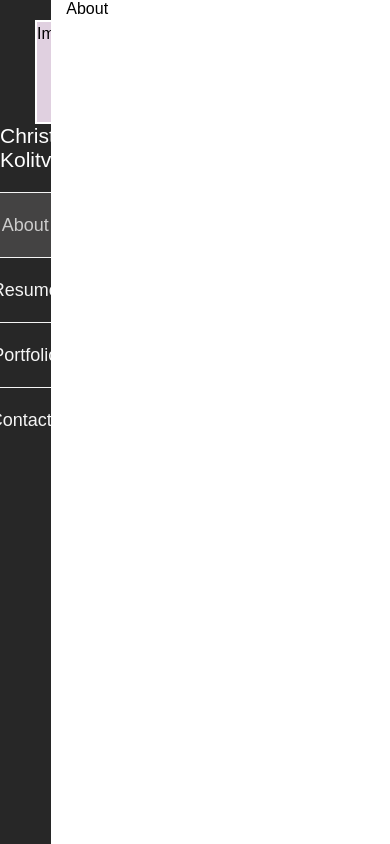
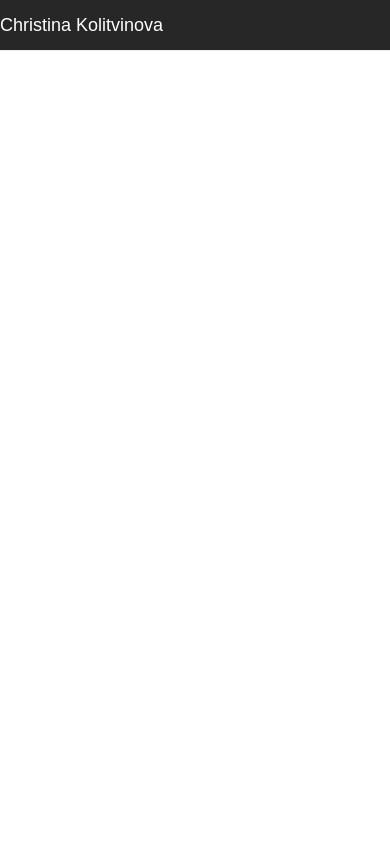
Before and after one commit to kriistenn/resume, a React (Create React App) app: page / in a window 390 px wide. Built offline with nearby package versions, Linux system fonts and the light colour scheme; a web font is replaced by a local one.

Commit message:
adaptiv-mobile-medium

```diff
--- a/src/components/Nav/index.js
+++ b/src/components/Nav/index.js
@@ -2,26 +2,59 @@ import React from 'react'
 import { NavLink } from 'react-router-dom'
 import style from './nav.module.css'
 
-
+const navItems = [
+    {id: 1 , link: '/', text: 'About'},
+    {id: 2 , link: '/resume', text: 'Resume'},
+    {id: 3 , link: '/portfolio', text: 'Portfolio'},
+    {id: 4 , link: '/contacts', text: 'Contacts'}
+]
 
 function Nav() {
-    console.log('style', style)
     return (
-        <div>
-        <div className={style['div-nav']}>
+        <div className={style['mobile-visible']}>
+            <div className={style['div-nav']}>
             <div className={style['photo-name']}>
-            <div className={style.image}>Imge</div>
-            <h1 className={style.name}>Christina Kolitvinova</h1>
-            </div>
-            <div >
-            <NavLink activeClassName={style.activeLink} className={style['nav-icon']} exact to="/">About</NavLink>
-            <NavLink activeClassName={style.activeLink} className={style['nav-icon']} to="/resume">Resume</NavLink>
-            <NavLink activeClassName={style.activeLink} className={style['nav-icon']} to="/portfolio">Portfolio</NavLink>
-            <NavLink activeClassName={style.activeLink} className={style['nav-icon']} to="/contacts">Contacts</NavLink>
-            </div>
+                <div className={style.image}></div>
+                <h1 className={style.name}>Christina Kolitvinova</h1>
+                </div>
+            {
+                navItems.map(item => (
+                <NavLink
+                activeClassName={style.activeLink}
+                className={style['nav-icon']}
+                exact
+                key={item.id}
+                to={item.link}
+                >
+                {item.text}
+                </NavLink>
+                ))
+            }
         </div>
         </div>
     )
 }
 
+
 export default Nav
+
+
+// function Nav() {
+//     console.log('style', style)
+//     return (
+//         <div>
+//         <div className={style['div-nav']}>
+//             <div className={style['photo-name']}>
+//             <div className={style.image}>Imge</div>
+//             <h1 className={style.name}>Christina Kolitvinova</h1>
+//             </div>
+//             <div >
+//             <NavLink activeClassName={style.activeLink} className={style['nav-icon']} exact to="/">About</NavLink>
+//             <NavLink activeClassName={style.activeLink} className={style['nav-icon']} to="/resume">Resume</NavLink>
+//             <NavLink activeClassName={style.activeLink} className={style['nav-icon']} to="/portfolio">Portfolio</NavLink>
+//             <NavLink activeClassName={style.activeLink} className={style['nav-icon']} to="/contacts">Contacts</NavLink>
+//             </div>
+//         </div>
+//         </div>
+//     )
+// }
--- a/src/components/Nav/nav.module.css
+++ b/src/components/Nav/nav.module.css
@@ -1,5 +1,5 @@
 .div-nav {
-    background-color: rgb(39, 39, 39);
+    background-color: var(--color-nav-bg);
     width: 13%;
     height: 100vh;
     line-height: 1.5em;
@@ -9,7 +9,7 @@
 }
 
 .nav-icon {
-    color: whitesmoke;
+    color: var(--color-white-smoke);
     font-size: 18px;
     font-weight: 500;
     text-decoration: none;
@@ -17,28 +17,72 @@
     justify-content: center;
     align-items: center;
     padding: 20px;
-    border-top: whitesmoke solid 1px;
+    border-top: var(--color-border) solid 1px;
 }
 
 .activeLink {
     color: #ccc;
-    background-color: #444343;
+    background-color: var(--color-gren-white);
     text-decoration: none;
+    border-right: 5px solid var(--color-border);
 }
 
 .image {
-    width: 100px;
-    height: 100px;
-    background-color: #e0d0e0;
-    border: 2px solid white;
-    margin: 20px 0px 0px 35px;
+    height: 100%;
+    border: 2px solid var(--color-border);
+    max-width: 80px;
+    text-align: center;
+    margin: 25px auto 10px;
 }
 
+img{
+    max-width: 100%;
+    height: auto;
+    vertical-align: bottom;
+}
+h1{
+    font-size: 20px;
+    font-weight: 400;
+    line-height: 1.2em;
+    margin: 0;
+}
 .name {
-    font-size: 21px;
-    color: white;
-    margin: 0;
+    color: var(--color-white);
     font-weight: 500;
     text-align: center;
     margin: 0 0 20px 0;
+    margin: 0;
+    height: 100%;
+    line-height: 1.2em;
 }
+
+.mobile-icon {
+    display: none;
+}
+
+@media only screen and (max-width: 991px) {
+    .div-nav {
+        position: fixed;
+        width: 100%;
+        height: 50px;
+        border-bottom: 1px solid #eee;
+        background-color: var(--color-nav-bg);
+        z-index: 1000;
+    }
+    .mobile-visible {
+        display: block;
+        visibility: visible;
+    }
+    .name {
+        display: inline-block;
+        font-size: 18px;
+        font-weight: 400;
+        margin: 0;
+
+        line-height: 50px;
+    }
+    .image {
+        display: none;
+    }
+
+}
--- a/src/index.css
+++ b/src/index.css
@@ -11,3 +11,11 @@ code {
 .padding {
   margin-left: 17%;
 }
+
+:root {
+  --color-nav-bg: #272727;
+  --color-white-smoke: whitesmoke;
+  --color-white-grey: #ccc;
+  --color-border: #7e5469;
+  --color-white: white;
+}
```
Also changed, not shown: src/components/Nav/img/avatar.jpg (added), src/components/Nav/img/menu.svg (added).
